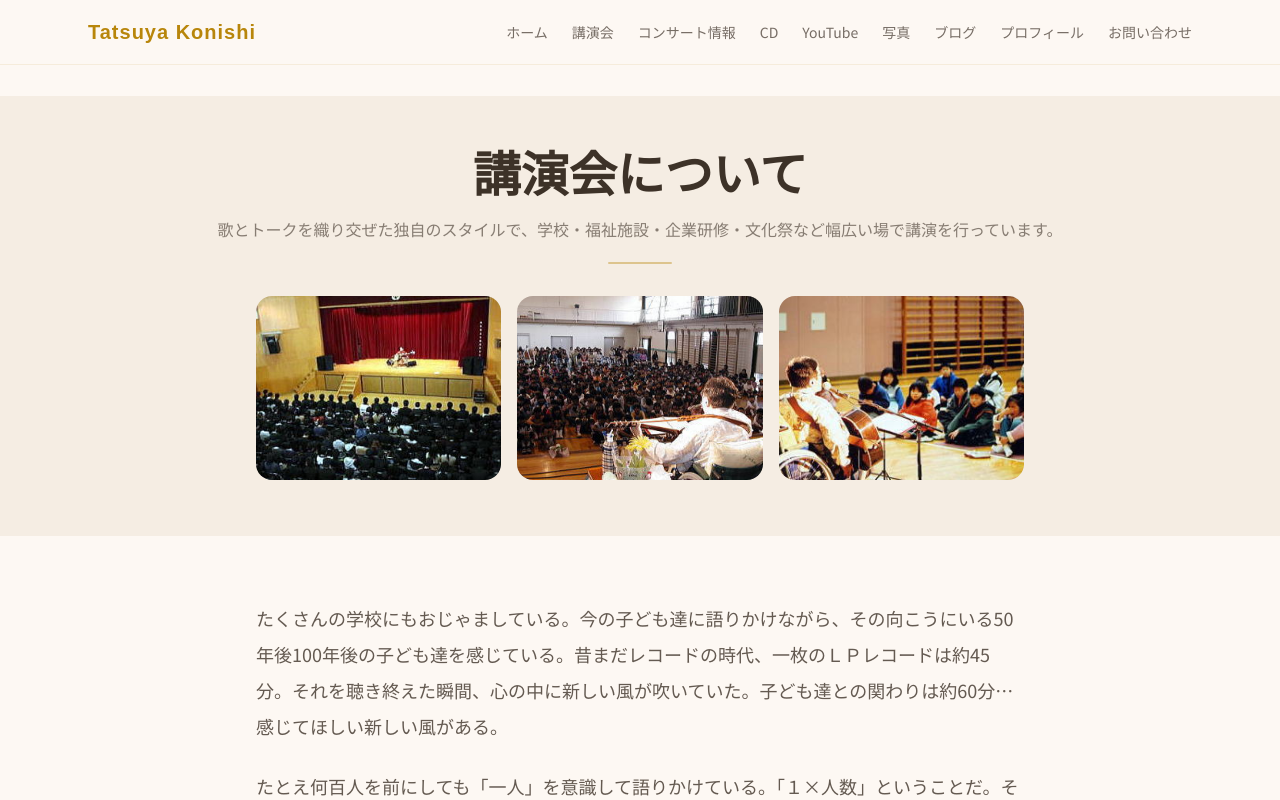
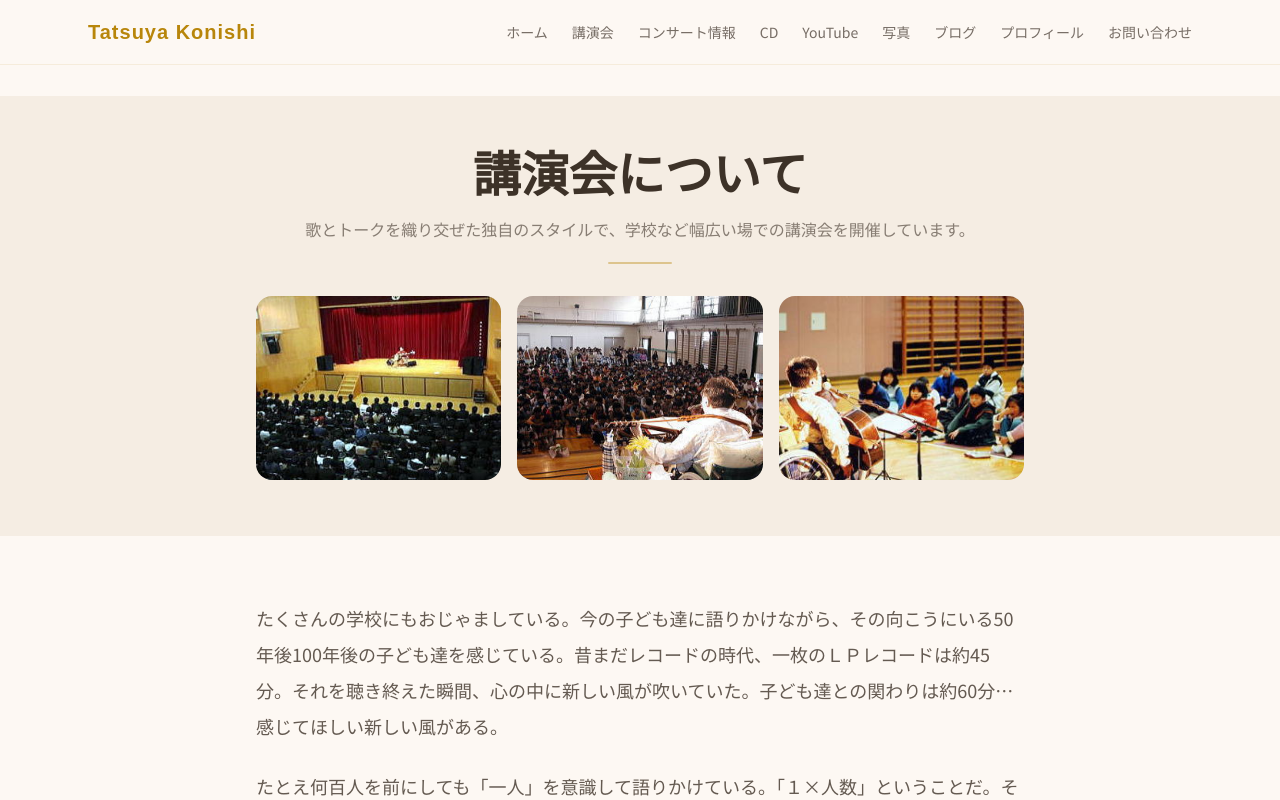
Before and after one commit to gitmrk2k6/farther-hp, a Next.js app: page /lecture in a window 1280 px wide. Shown: the top 800 px of the page. Built offline with nearby package versions, Linux system fonts and the light colour scheme.

Commit message:
fix: 講演会の説明文をシンプルな表現に変更
Co-Authored-By: Claude Opus 4.6 <noreply@anthropic.com>

```diff
--- a/src/app/lecture/page.tsx
+++ b/src/app/lecture/page.tsx
@@ -34,7 +34,7 @@ export default function LecturePage() {
             講演会について
           </h1>
           <p className="text-foreground/60 text-sm md:text-base leading-relaxed">
-            歌とトークを織り交ぜた独自のスタイルで、学校・福祉施設・企業研修・文化祭など幅広い場で講演を行っています。
+            歌とトークを織り交ぜた独自のスタイルで、学校など幅広い場での講演会を開催しています。
           </p>
           <div className="mt-5 mx-auto w-16 h-0.5 bg-primary/40 rounded-full" />
           <FadeIn>
--- a/src/components/HomeClient.tsx
+++ b/src/components/HomeClient.tsx
@@ -173,8 +173,7 @@ export default function HomeClient({ newsItems, blogPreviews }: HomeClientProps)
                   <h2 className="font-bold text-xl mb-2">講演会について</h2>
                   <p className="text-sm text-foreground/60 leading-relaxed">
                     歌とトークを織り交ぜた独自のスタイルで、
-                    学校、福祉施設、企業研修、文化祭など
-                    幅広い場で講演を行っています。
+                    学校など幅広い場での講演会を開催しています。
                   </p>
                 </div>
                 <Link
```
